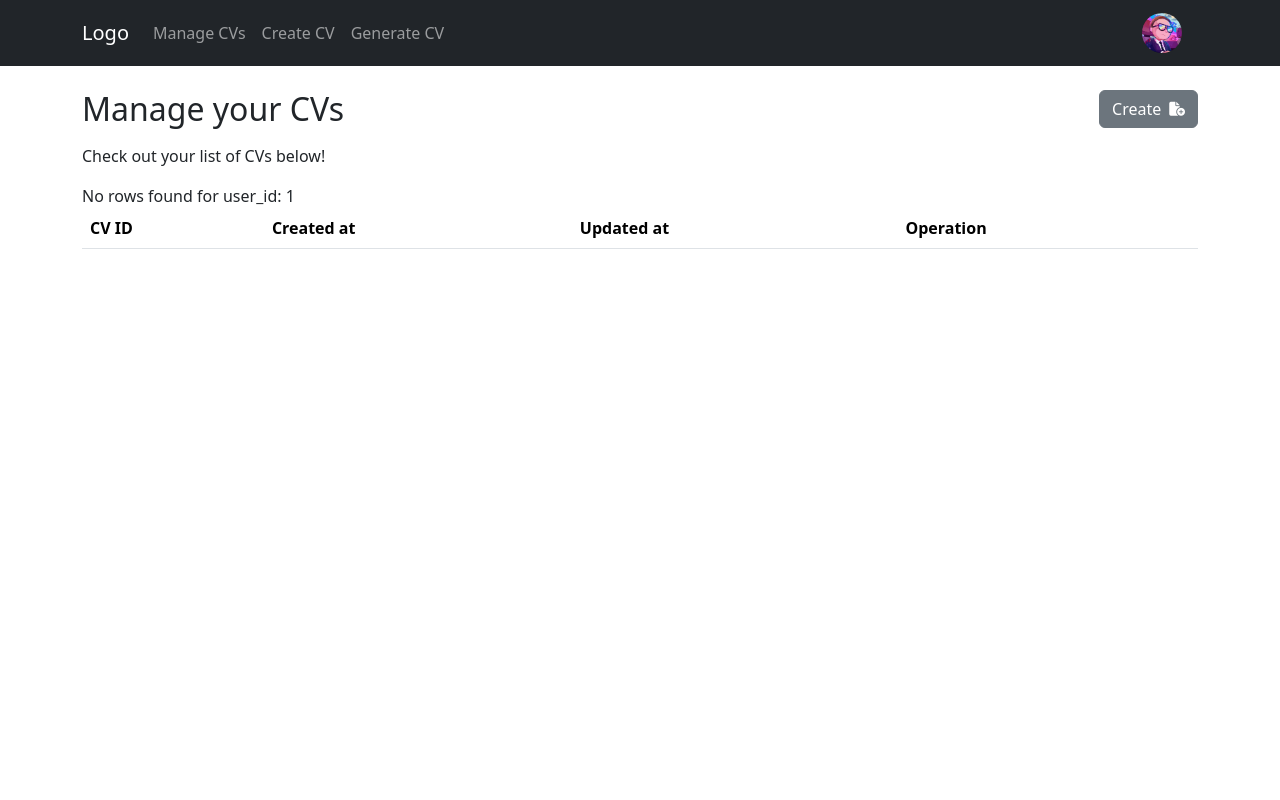
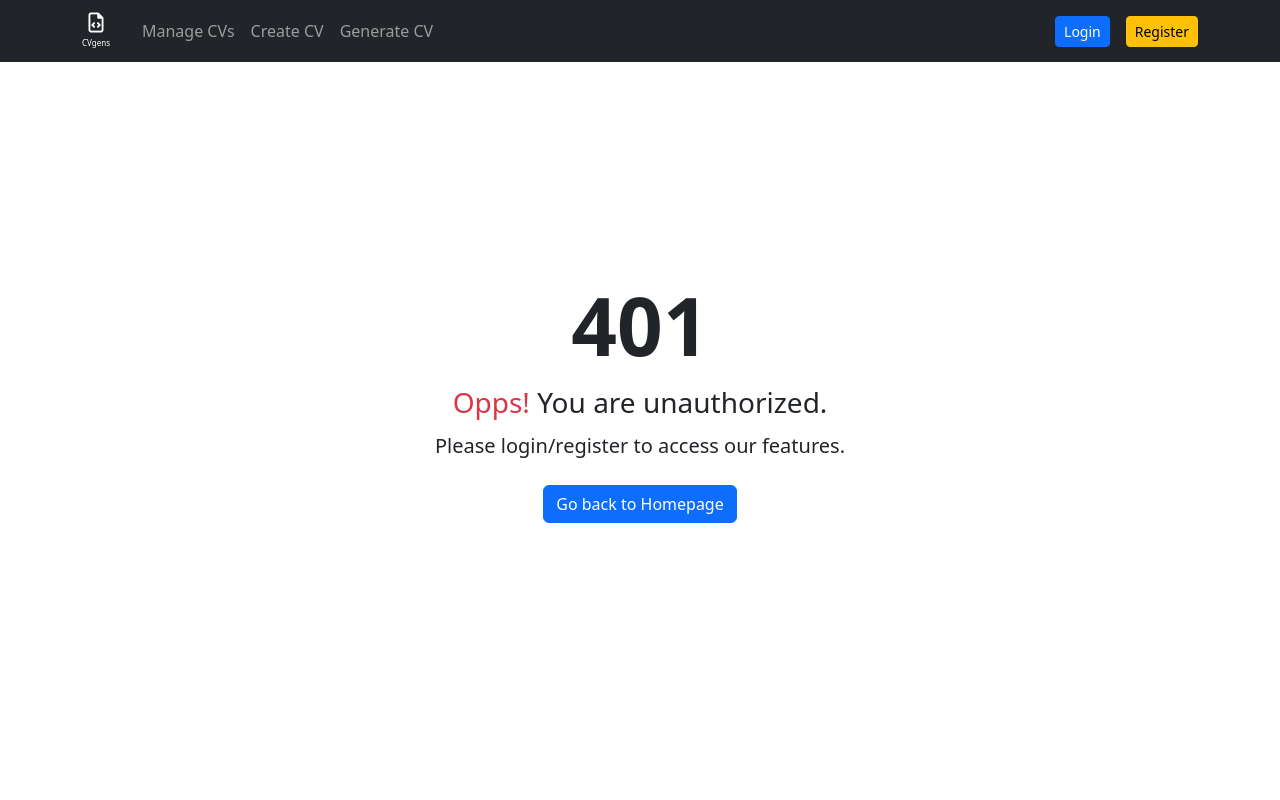
Before and after one commit to ledung09/CV-generator, a PHP site: page /index.php?page=manageCVs in a window 1280 px wide. Run offline with PHP 8.4, Linux system fonts and the light colour scheme; data that the repository does not hold is empty; some libraries are stand-ins or nearby versions.

Commit message:
adding login

```diff
--- a/index.php
+++ b/index.php
@@ -18,7 +18,12 @@
 <body>
   <nav class="navbar navbar-expand-sm navbar-dark bg-dark" style="z-index: 2000;">
     <div class="container">
-      <a class="navbar-brand" href="./index.php">Logo</a>
+      <a class="navbar-brand me-4" href="./index.php">
+        <div class="d-flex flex-column gap-1 align-items-center">
+          <i class="fa-regular fa-file-code"></i>
+          <p style="font-size: 8px;">CVgens</p>
+        </div>
+      </a>
       <button class="navbar-toggler" type="button" data-bs-toggle="collapse" data-bs-target="#mynavbar">
         <span class="navbar-toggler-icon"></span>
       </button>
@@ -34,10 +39,28 @@
             <a class="nav-link" href="javascript:void(0)">Generate CV</a>
           </li>
         </ul>
-        <a class="navbar-brand" href="#">
-          <img src="./image/avatar.jpg" alt="Logo" style="width:40px;" class="rounded-pill">
-        </a>
+        <?php
+          if (isset($_SESSION['user_id'])) {
+        ?>
+        <div class="d-flex align-items-center gap-3 my-sm-0 mt-2 mb-1">
+          <div class="navbar-brand m-0" href="#">
+            <img src="./image/avatar.jpg" alt="Logo" style="width:40px;" class="rounded-pill">
+          </div>
+          <button class="btn btn-danger btn-sm" onclick="window.location.href='/pages/auth/signout.php'">
+            <i class="fa-solid fa-arrow-right-from-bracket"></i>
+          </button>
+        </div>
 
+        <?php
+          } else {
+        ?>
+        <div class="d-flex align-items-center gap-3 my-sm-0 mt-2 mb-1">
+          <button class="btn btn-primary btn-sm" onclick="window.location.href='/index.php?page=login'">Login</button>
+          <button class="btn btn-warning btn-sm">Register</button>
+        </div>
+        <?php
+          }
+          ?>
       </div>
     </div>
   </nav>
@@ -58,6 +81,9 @@
         include "./pages/cv/cv.php";
       } else if ($page == 'manageCVs') {
         include "./pages/manage/manage.php";
+      } else if ($page == 'login') {
+        header('Location: ./pages/auth/signin.php');
+        exit;
       } else {
         include "./pages/error/error404.php";
       }
--- /dev/null
+++ b/pages/error/error401.php
@@ -0,0 +1,13 @@
+<main class="container d-flex justify-content-center">
+  <div class="container d-flex align-items-center justify-content-center"
+    style="position: fixed; top: 0px; height: 100vh;">
+    <div class="text-center">
+      <h1 class="display-1 fw-bold">401</h1>
+      <p class="fs-3"> <span class="text-danger">Opps!</span> You are unauthorized.</p>
+      <p class="lead mt-2">
+        Please login/register to access our features.
+      </p>
+      <a href="./index.php" class="btn btn-primary mt-4">Go back to Homepage</a>
+    </div>
+  </div>
+</main>
--- a/pages/manage/manage.php
+++ b/pages/manage/manage.php
@@ -1,3 +1,10 @@
+<?php
+  if (!isset($_SESSION['user_id'])) {
+    include "./pages/error/error401.php";
+  } else {
+
+?>
+
 <main class="container my-4">
   <div class="row">
     <div class="col-md d-flex align-items-center">
@@ -84,3 +91,6 @@ function deleteCVHandler(user_id, cv_id) {
 
 }
 </script>
+<?php
+  }
+?>
```
Also changed, not shown: pages/auth/signin.php (+72 -9 lines), pages/auth/signin_processing.php (renamed from signin.php, +7 -3 lines), pages/auth/signout.php (added, +14 -0 lines), pages/cv/cv.php (+10 -2 lines).
